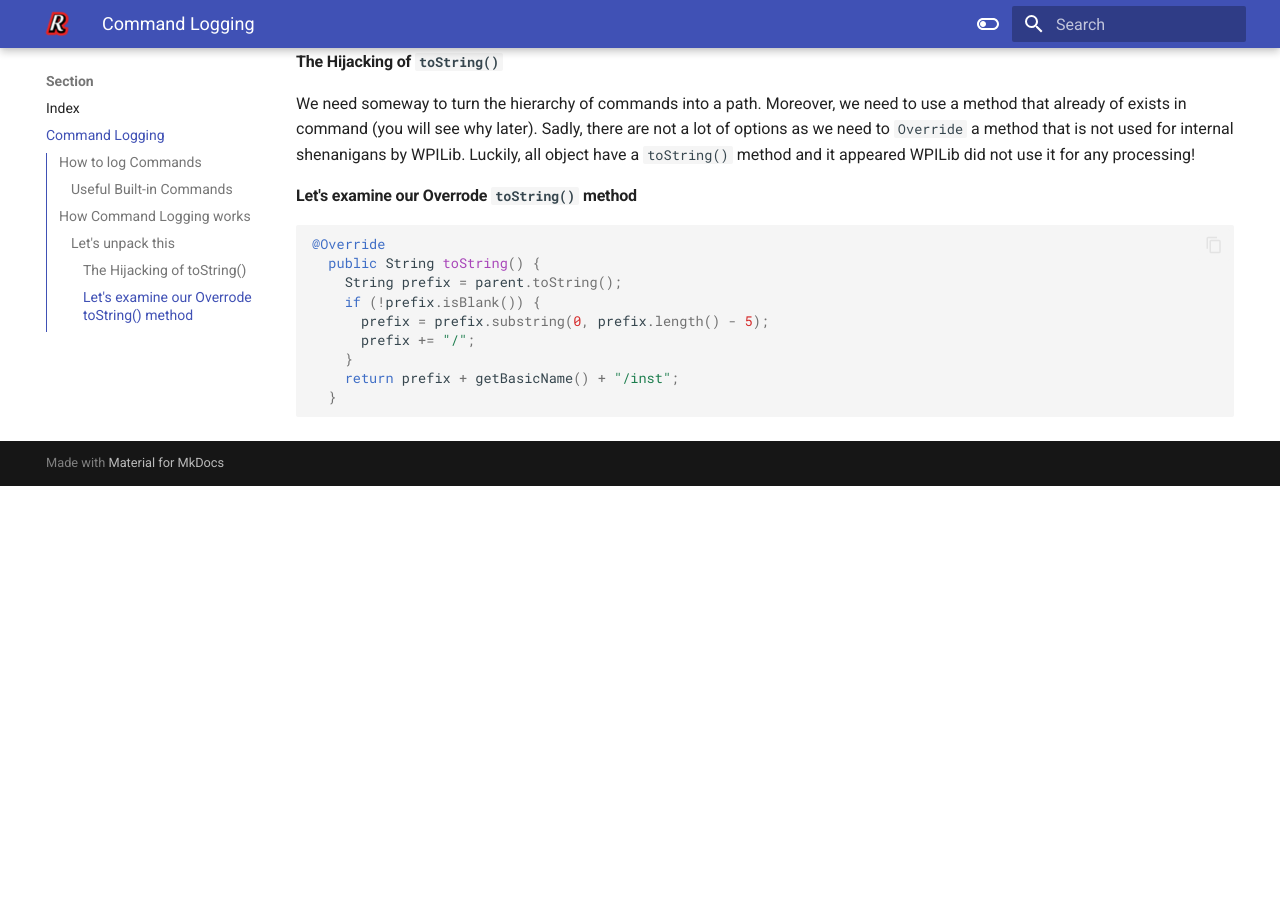
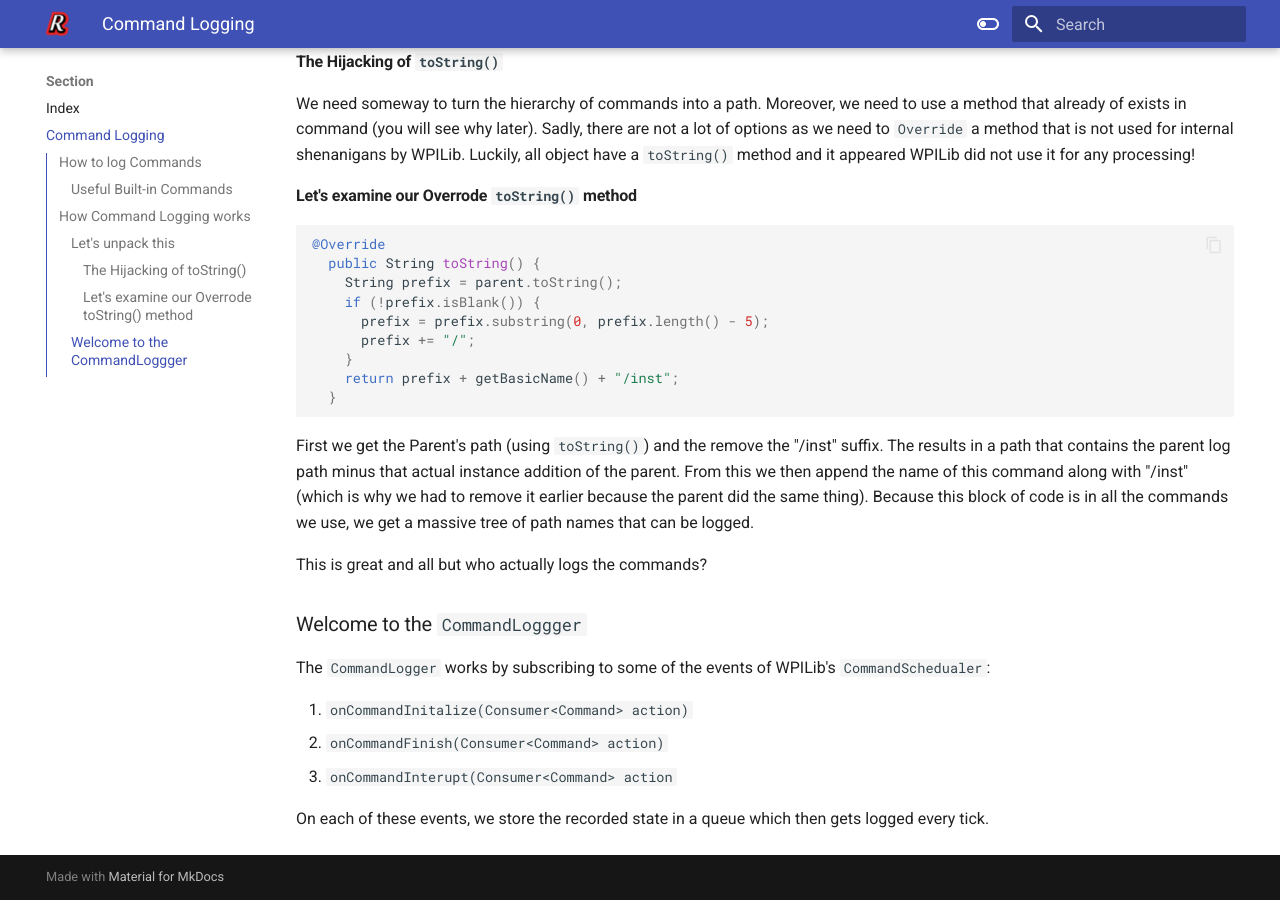
Before and after one commit to goatfanboi23/TestingDocs, an MkDocs documentation site: the page built from docs/command-logging.md, in a window 1280 px wide and 900 px high, scrolled down 1499 px. Built offline with MkDocs 1.6.1 and Material for MkDocs 9.7.7, drawn with Linux system fonts in a browser that asks for light colours; before the commit the page ends 1985 px from its top, so only the background shows below that.

Commit message:
finished draft of command-logging

````diff
--- a/docs/command-logging.md
+++ b/docs/command-logging.md
@@ -86,3 +86,18 @@ We need someway to turn the hierarchy of commands into a path. Moreover, we need
     return prefix + getBasicName() + "/inst";
   }
 ```
+
+First we get the Parent's path (using `toString()`) and the remove the "/inst" suffix. The results in a path that contains the parent log path minus that actual instance addition of the parent. From this we then append the name of this command along with "/inst" (which is why we had to remove it earlier because the parent did the same thing).
+Because this block of code is in all the commands we use, we get a massive tree of path names that can be logged.
+
+This is great and all but who actually logs the commands?
+
+### Welcome to the `CommandLoggger`
+
+The `CommandLogger` works by subscribing to some of the events of WPILib's `CommandSchedualer`:
+
+1. `onCommandInitalize(Consumer<Command> action)`
+2. `onCommandFinish(Consumer<Command> action)`
+3. `onCommandInterupt(Consumer<Command> action`
+
+On each of these events, we store the recorded state in a queue which then gets logged every tick.
````
